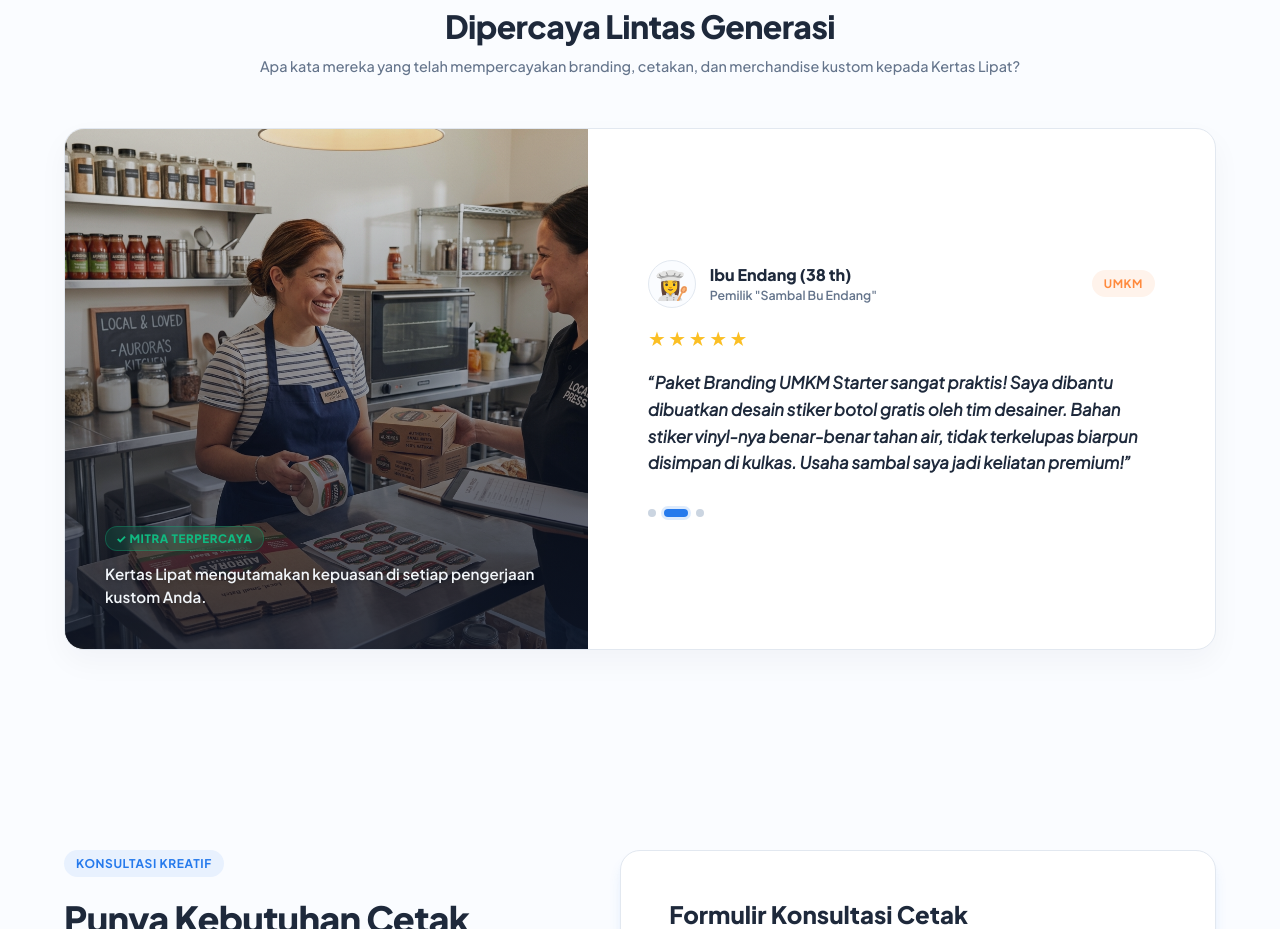
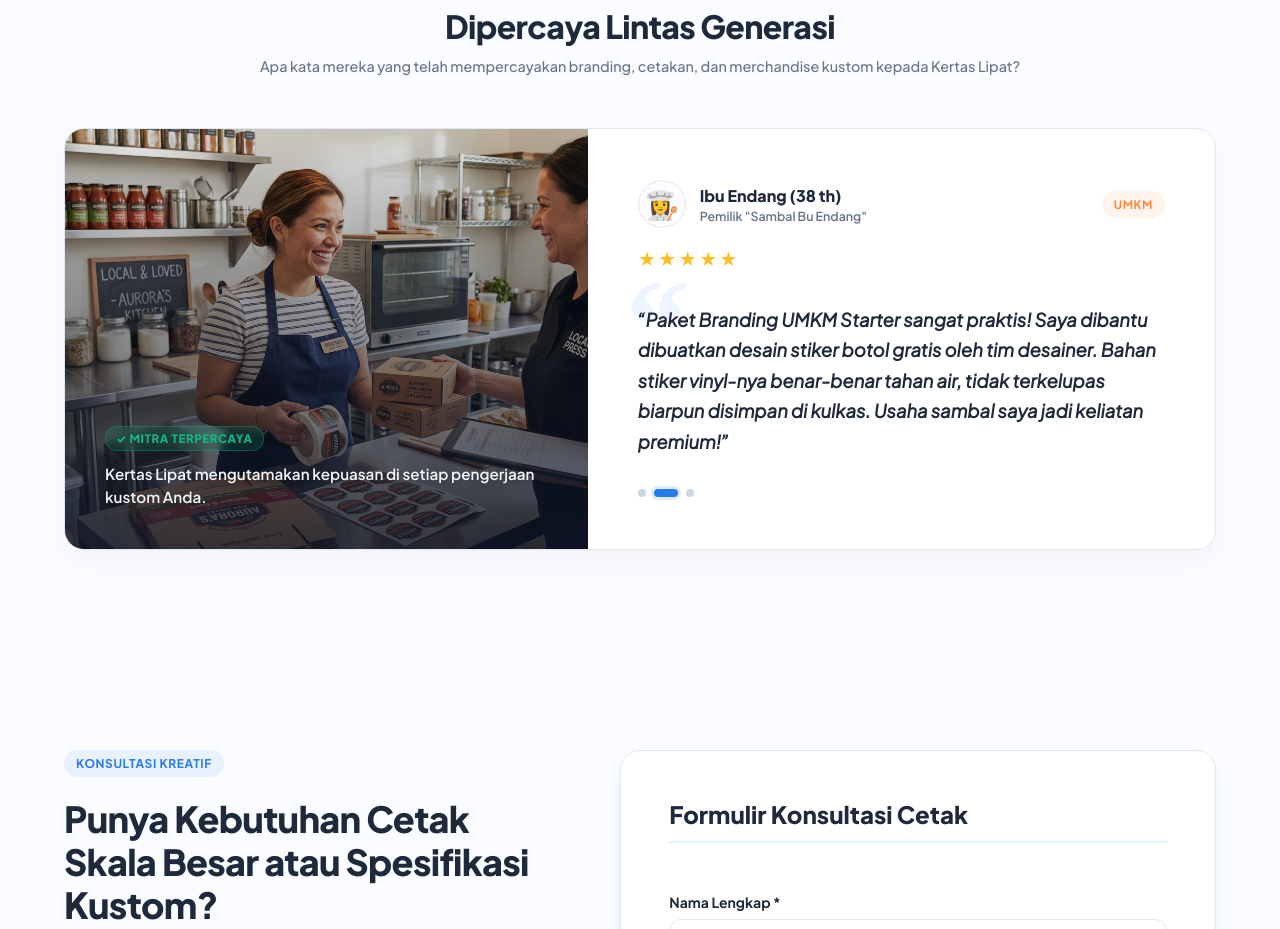
Before and after one commit to Ardiyanto24/mockup-website-kertas-lipat, a Next.js app: page / in a window 1280 px wide. Shown: the part 5980-6909 px from the top of the page. Built offline with nearby package versions, Linux system fonts and the light colour scheme.

Commit message:
style(home/testimonials): optimize split layout height, adjust paddings, and add premium double quote background details

```diff
--- a/src/components/organisms/home/HomeTestimonialSection/HomeTestimonialSection.module.css
+++ b/src/components/organisms/home/HomeTestimonialSection/HomeTestimonialSection.module.css
@@ -22,7 +22,7 @@
 /* Left Screen - Visual Handover Photo */
 .leftScreen {
   position: relative;
-  height: 520px;
+  height: 420px;
   width: 100%;
 }
 
@@ -84,7 +84,7 @@
 
 /* Right Screen - Reviews Carousel */
 .rightScreen {
-  padding: 60px;
+  padding: 40px 50px;
   display: flex;
   flex-direction: column;
   justify-content: center;
@@ -182,12 +182,28 @@
 }
 
 .quote {
-  font-size: 1.05rem;
+  font-size: 1.15rem;
   font-weight: 600;
   color: var(--color-text-main);
-  line-height: 1.6;
+  line-height: 1.65;
   font-style: italic;
   font-family: var(--font-sans);
+  position: relative;
+  margin-top: 15px;
+  z-index: 2;
+}
+
+.quote::before {
+  content: "“";
+  position: absolute;
+  top: -45px;
+  left: -20px;
+  font-size: 8rem;
+  font-family: "Playfair Display", Georgia, serif;
+  color: rgba(38, 122, 236, 0.08);
+  line-height: 1;
+  z-index: -1;
+  pointer-events: none;
 }
 
 /* Modern Dots indicators */
```
